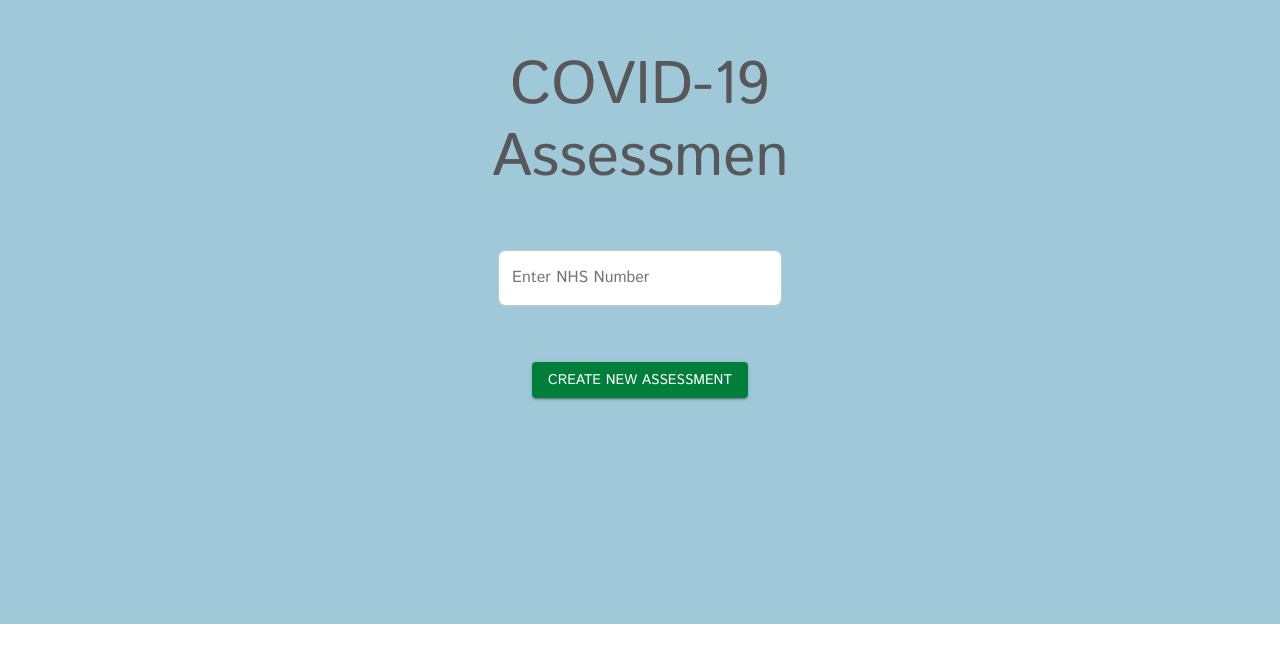
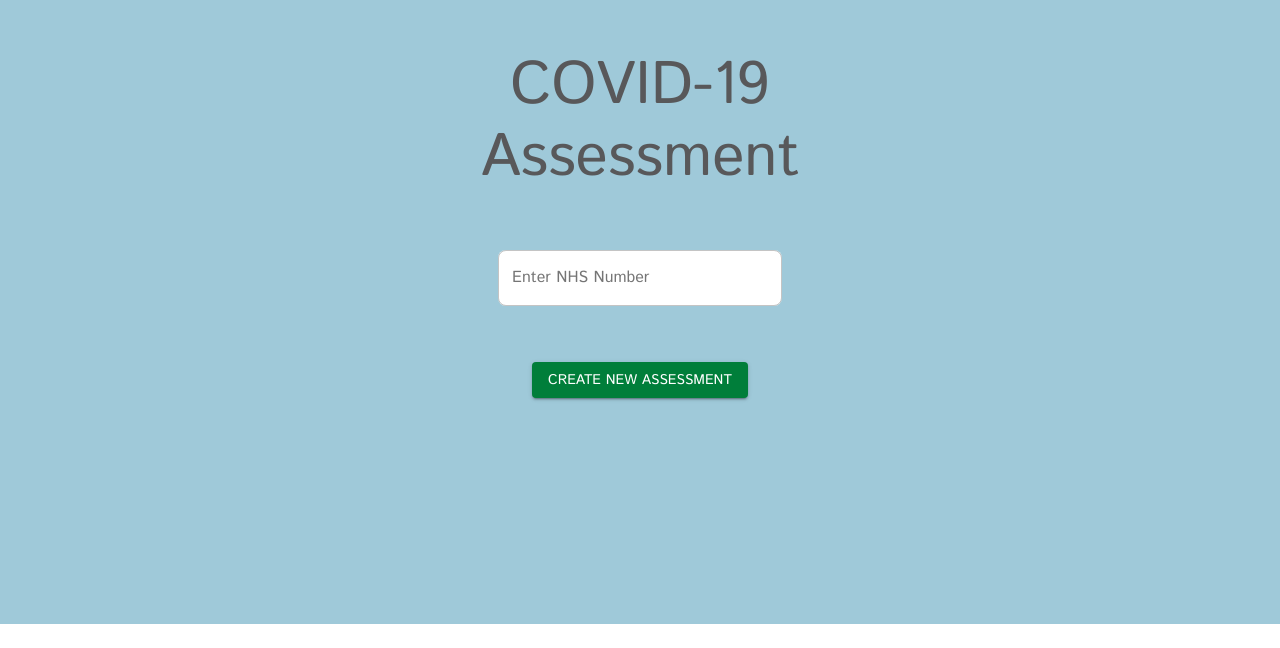
Before and after one commit to AppertaFoundation/COVID-19-screening-interface, a React (Create React App) app in the folder frontend/: page /sign-in in a window 1280 px wide. Shown: the part 152-800 px from the top of the page. Built offline with nearby package versions, Linux system fonts and the light colour scheme.

Commit message:
Fixed typo

```diff
--- a/frontend/src/common/Pages/Authentication/index.js
+++ b/frontend/src/common/Pages/Authentication/index.js
@@ -48,7 +48,7 @@ export default ({ history }) => {
             variant="h2"
             component="h1"
           >
-            Assessmen
+            Assessment
           </Typography>
         </Grid>
 
```
